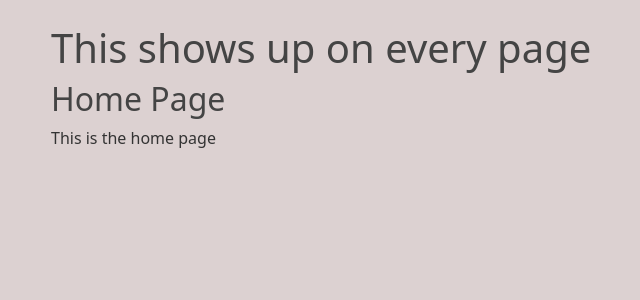
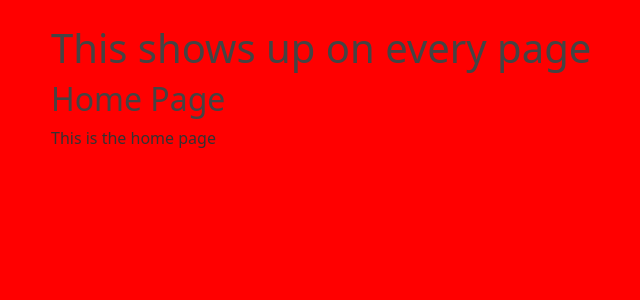
Before and after one commit to ecoe52/flask_demo, a Flask app: page / in a window 1280 px wide. Shown: the part 56-356 px from the top of the page, without its empty margins (31-671 px from the left). Run offline with Flask 3, Linux system fonts and the light colour scheme.

Commit message:
please work

```diff
--- a/static/main.css
+++ b/static/main.css
@@ -1,5 +1,5 @@
 body {
-  background:rgb(220, 209, 209);
+  background:red;
   color: #333333;
   margin-top: 5rem;
 }
```
